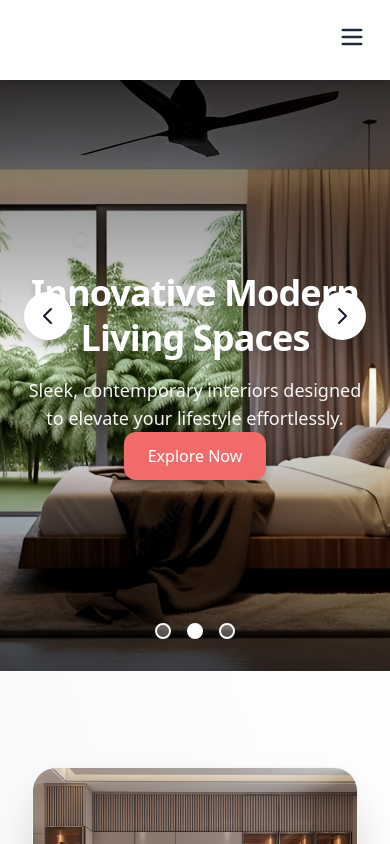
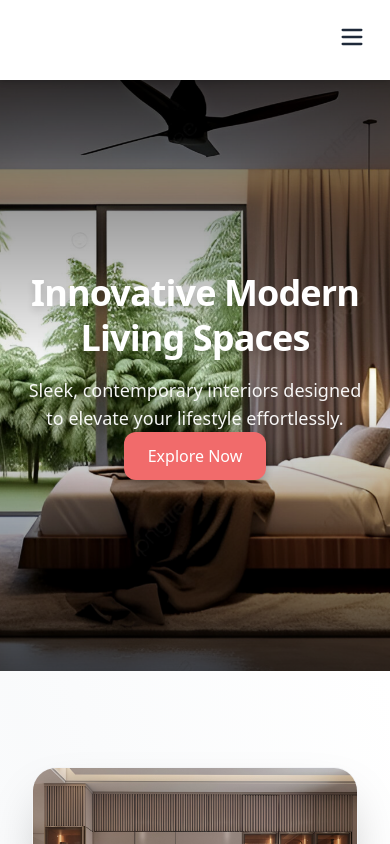
Before and after one commit to MedhaProjects/MD, a React (Vite) app: page / in a window 390 px wide. Shown: the top 844 px of the page. Built offline with nearby package versions, Linux system fonts and the light colour scheme.

Commit message:
Update HomePage.jsx

```diff
--- a/src/pages/HomePage.jsx
+++ b/src/pages/HomePage.jsx
@@ -167,18 +167,12 @@ export default function HeroSlider() {
   <div
     className={`absolute inset-0 flex flex-col items-center justify-center text-center px-6 max-w-xl mx-auto text-white drop-shadow-lg
       transition-all duration-500 ease-in-out
-            ${
-              textVisible
-                ? "opacity-100 translate-y-0"
-                : "opacity-0 translate-y-8"
-            }`}
+      ${textVisible ? "opacity-100 translate-y-0" : "opacity-0 translate-y-8"}`}
   >
     <h1 className="text-4xl md:text-5xl font-semibold leading-tight tracking-tight">
       {slides[current].title}
     </h1>
-          <p className="mt-4 text-lg opacity-95">
-            {slides[current].description}
-          </p>
+    <p className="mt-4 text-lg opacity-95">{slides[current].description}</p>
     <Link
       to={BUTTON_URL}
       className="px-6 py-3 rounded-xl text-white font-medium shadow-lg transition-transform hover:scale-105 flex items-center justify-center"
@@ -186,14 +180,13 @@ export default function HeroSlider() {
     >
       Explore Now
     </Link>
-
   </div>
 
-        {/* Navigation */}
+  {/* Navigation Buttons */}
   <button
     aria-label="Previous Slide"
     onClick={prevSlide}
-          className="absolute left-6 top-[40%] -translate-y-1/2 bg-white bg-opacity-25 hover:bg-gradient-to-r hover:from-[#F16B6B] hover:to-[#D45959] hover:text-white text-gray-900 rounded-full p-3 shadow-lg transition"
+    className="hidden md:block absolute left-6 top-[40%] -translate-y-1/2 bg-white bg-opacity-25 hover:bg-gradient-to-r hover:from-[#F16B6B] hover:to-[#D45959] hover:text-white text-gray-900 rounded-full p-3 shadow-lg transition"
   >
     <svg
       xmlns="http://www.w3.org/2000/svg"
@@ -210,7 +203,7 @@ export default function HeroSlider() {
   <button
     aria-label="Next Slide"
     onClick={nextSlide}
-          className="absolute right-6 top-[40%] -translate-y-1/2 bg-white bg-opacity-25 hover:bg-gradient-to-r hover:from-[#F16B6B] hover:to-[#D45959] hover:text-white text-gray-900 rounded-full p-3 shadow-lg transition"
+    className="hidden md:block absolute right-6 top-[40%] -translate-y-1/2 bg-white bg-opacity-25 hover:bg-gradient-to-r hover:from-[#F16B6B] hover:to-[#D45959] hover:text-white text-gray-900 rounded-full p-3 shadow-lg transition"
   >
     <svg
       xmlns="http://www.w3.org/2000/svg"
@@ -224,7 +217,8 @@ export default function HeroSlider() {
     </svg>
   </button>
 
-        <div className="absolute bottom-8 left-1/2 -translate-x-1/2 flex gap-4">
+  {/* Navigation Dots */}
+  <div className="hidden md:flex absolute bottom-8 left-1/2 -translate-x-1/2 flex gap-4">
     {slides.map((_, i) => (
       <button
         key={i}
@@ -237,6 +231,7 @@ export default function HeroSlider() {
     ))}
   </div>
 </section>
+
 
       {/* About Us Section */}
       <section className="max-w-7xl mx-auto px-8 py-24 flex flex-col lg:flex-row items-center gap-20 bg-gradient-to-tr from-white via-gray-50 to-white relative overflow-hidden">
```
Lines whose indentation alone changed are shown as unchanged.
